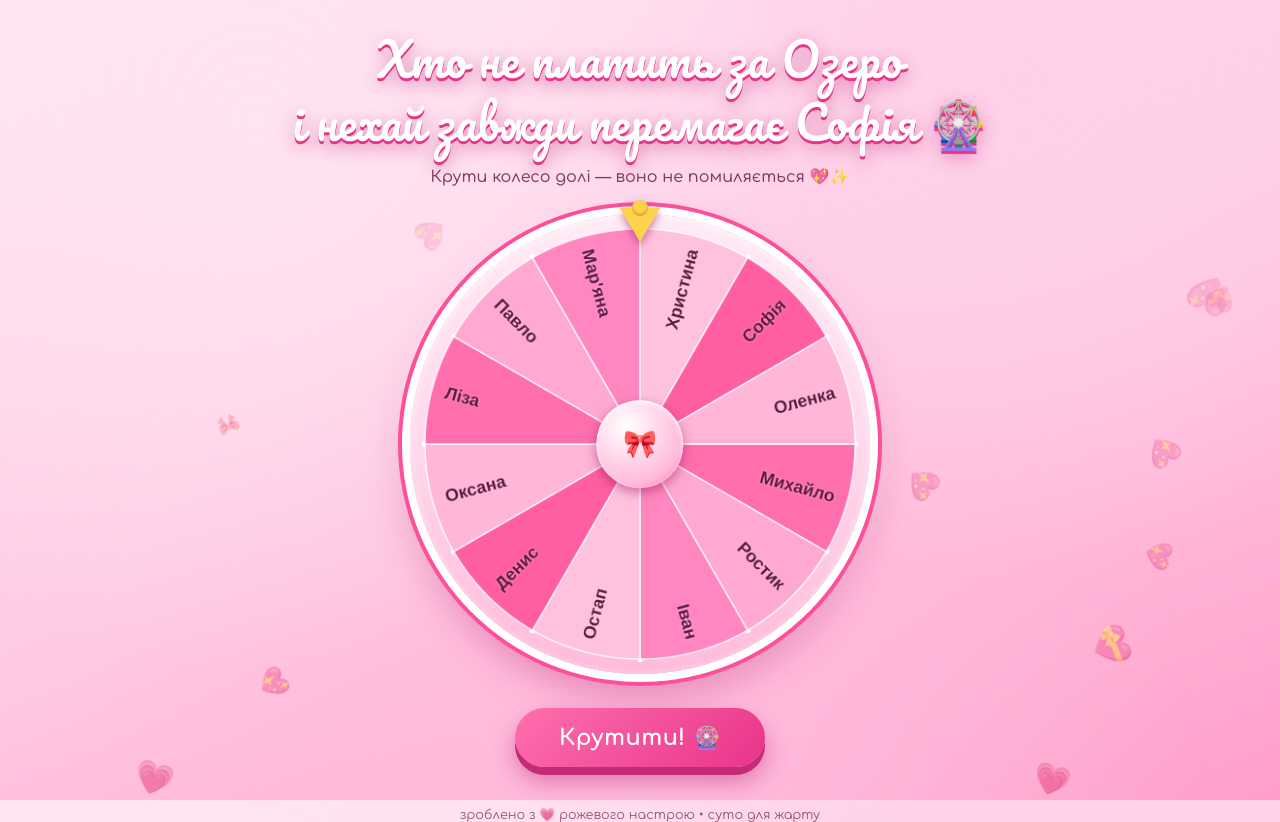
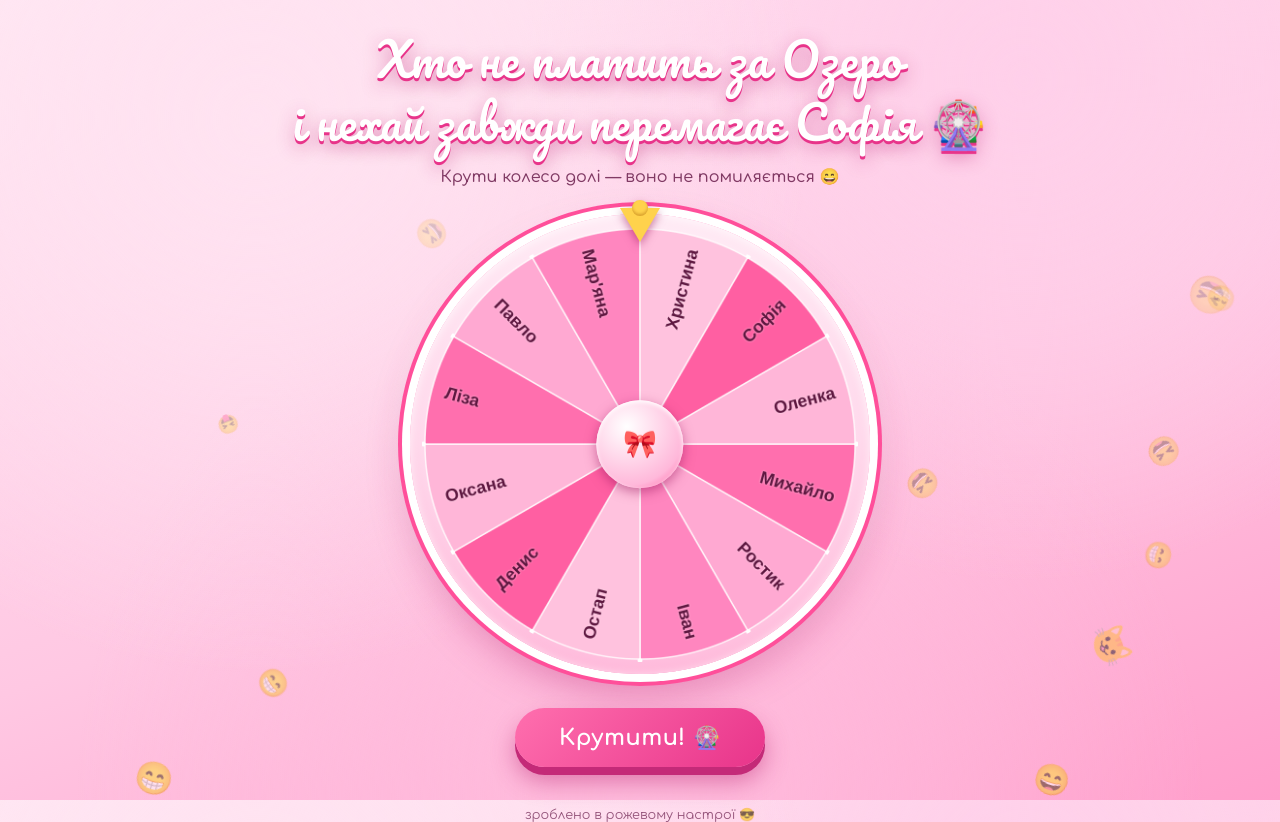
Before and after one commit to MykhailoDav/koliso-fortuny, a plain HTML site: page index.html in a window 1280 px wide. Drawn offline with Linux system fonts and the light colour scheme.

Commit message:
Прибрати сердечка, лишити звичайні смайлики 😎
Co-Authored-By: Claude Opus 4.8 (1M context) <noreply@anthropic.com>

```diff
--- a/index.html
+++ b/index.html
@@ -3,7 +3,7 @@
 <head>
 <meta charset="UTF-8" />
 <meta name="viewport" content="width=device-width, initial-scale=1.0" />
-<title>Хто не платить за Озеро і нехай завжди перемагає Софія 🎡💖</title>
+<title>Хто не платить за Озеро 🎡😄</title>
 <meta name="description" content="Колесо фортуни — хто не платить за Озеро?" />
 <link rel="preconnect" href="https://fonts.googleapis.com" />
 <link rel="preconnect" href="https://fonts.gstatic.com" crossorigin />
@@ -266,7 +266,7 @@
 
   <header>
     <h1>Хто не платить за Озеро<br />і нехай завжди перемагає Софія 🎡</h1>
-    <p class="subtitle">Крути колесо долі — воно не помиляється 💖✨</p>
+    <p class="subtitle">Крути колесо долі — воно не помиляється 😄</p>
   </header>
 
   <div class="stage">
@@ -289,7 +289,7 @@
     </div>
   </div>
 
-  <footer>зроблено з 💗 рожевого настрою • суто для жарту</footer>
+  <footer>зроблено в рожевому настрої 😎</footer>
 
   <canvas id="confetti"></canvas>
 
@@ -452,7 +452,7 @@
   }
 
   // ---- floating hearts ----
-  const EMOJIS = ["💗", "💖", "🌸", "✨", "🎀", "💝"];
+  const EMOJIS = ["😄", "😁", "😆", "😜", "🤩", "😎", "😝", "😺"];
   for (let i = 0; i < 14; i++) {
     const h = document.createElement("div");
     h.className = "heart";
```
